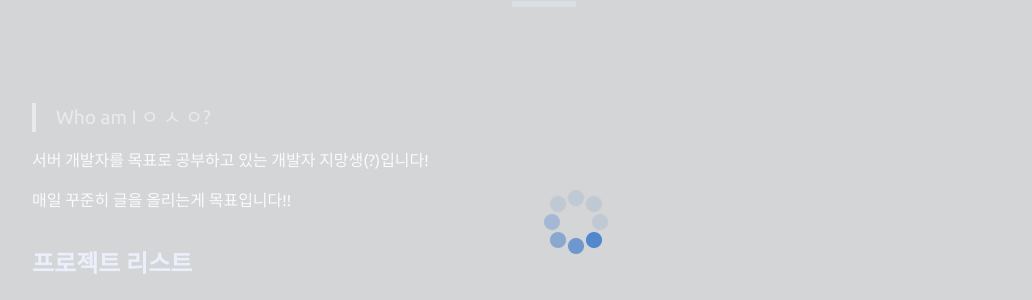
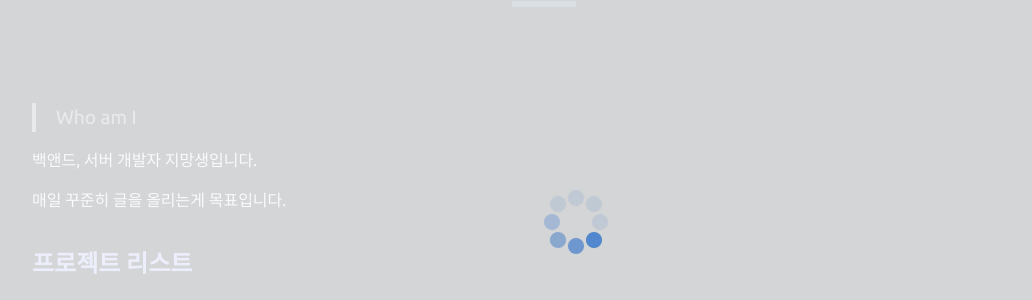
Before and after one commit to Yadon079/yadon079.github.io, a Jekyll site: the page built from _pages/about.md, in a window 1280 px wide. Shown: the part 260-560 px from the top of the page, without its empty margins (96-1128 px from the left). Built offline with Jekyll 4.4.1, drawn with Linux system fonts in a browser that asks for light colours; nearby versions of some CDN libraries.

Commit message:
docs : TIL 작성
<description>
TIL 작성
<issue-number>

```diff
--- a/_pages/about.md
+++ b/_pages/about.md
@@ -5,11 +5,11 @@ author: "SunwooHan"
 permalink: /about/
 ---
 
-> Who am I ㅇ ㅅ ㅇ?
+> Who am I
 
-서버 개발자를 목표로 공부하고 있는 개발자 지망생(?)입니다!
+백앤드, 서버 개발자 지망생입니다.
 
-매일 꾸준히 글을 올리는게 목표입니다!!
+매일 꾸준히 글을 올리는게 목표입니다.
 
 ## 프로젝트 리스트
 
```
Also changed, not shown: _posts/TIL(Today I Learned)/2008/2020-08-18-TIL.md (+38 -1 lines), _posts/etc/2020-08-18-blah-blah.md (+1 -1 lines).
